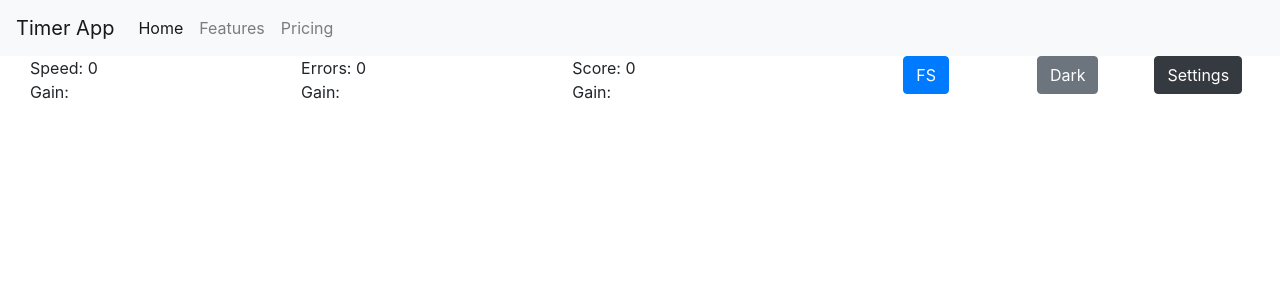
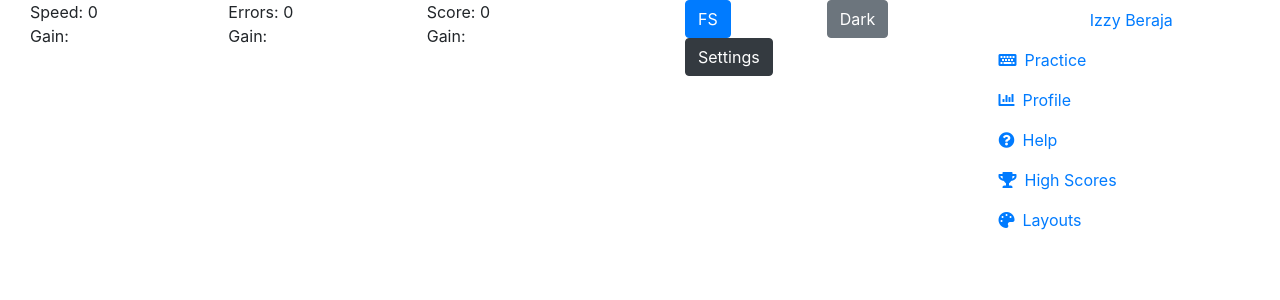
Before and after one commit to IzzyBeraja/Time-Manager-FrontEnd, a React (Create React App) app: page / in a window 1280 px wide. Shown: the top 300 px of the page. Built offline with nearby package versions, Linux system fonts and the light colour scheme.

Commit message:
Made the Navbar vertical and added icons 👌

```diff
--- a/src/App.tsx
+++ b/src/App.tsx
@@ -6,8 +6,16 @@ import TypeTest from "./components/TypeTest";
 const App: React.FC = () => {
   return (
     <>
-      <Navbar />
-      <TypeTest />
+      <div className="flex-container">
+        <div className="row">
+          <div className="col">
+            <TypeTest />
+          </div>
+          <div className="col-3">
+            <Navbar />
+          </div>
+        </div>
+      </div>
     </>
   );
 };
--- a/src/components/Navbar.tsx
+++ b/src/components/Navbar.tsx
@@ -2,7 +2,33 @@ import React from "react";
 
 const Navbar: React.FC = () => {
   return (
-    <nav className="navbar navbar-expand-lg navbar-light bg-light">
+    <nav className="nav flex-column sticky-top">
+      <a className="nav-link mx-auto" href="/account">
+        Izzy Beraja
+      </a>
+      <a className="nav-link" href="/">
+        <i className="fas fa-keyboard mr-2" />
+        Practice
+      </a>
+      <a className="nav-link" href="/profile">
+        <i className="fas fa-chart-bar mr-2" />
+        Profile
+      </a>
+      <a className="nav-link" href="/help">
+        <i className="fas fa-question-circle mr-2" />
+        Help
+      </a>
+      <a className="nav-link" href="/highscores">
+        <i className="fas fa-trophy mr-2" />
+        High Scores
+      </a>
+      <a className="nav-link" href="/layouts">
+        <i className="fas fa-palette mr-2" />
+        Layouts
+      </a>
+    </nav>
+
+    /*     <nav className="navbar navbar-expand-lg navbar-light bg-light">
       <a className="navbar-brand" href="/">
         Timer App
       </a>
@@ -30,7 +56,7 @@ const Navbar: React.FC = () => {
           </a>
         </div>
       </div>
-    </nav>
+    </nav> */
   );
 };
 
```
